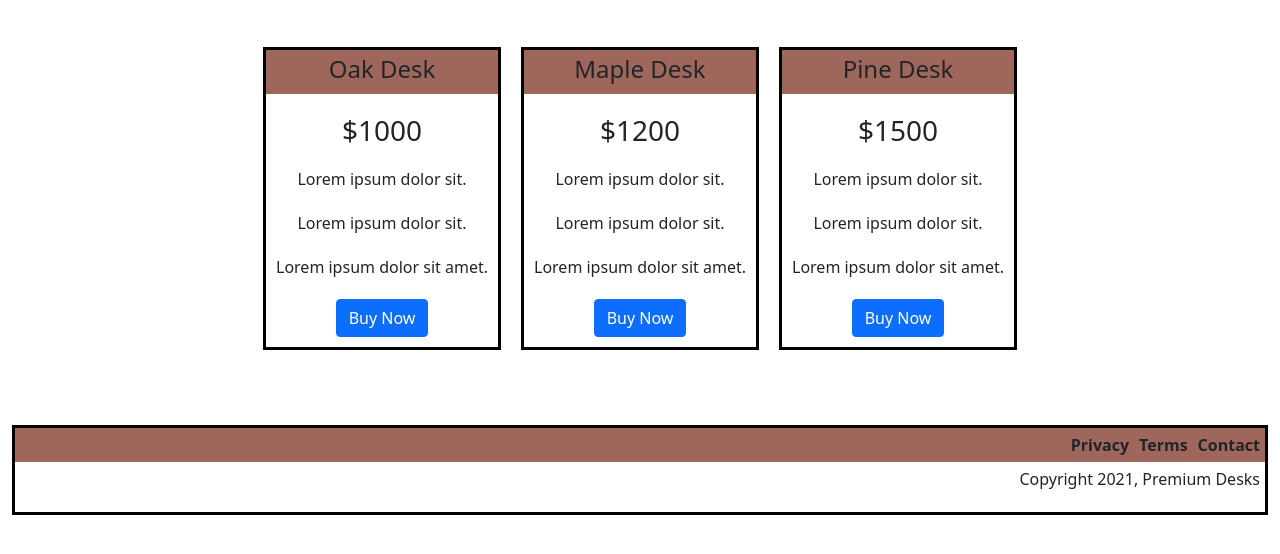
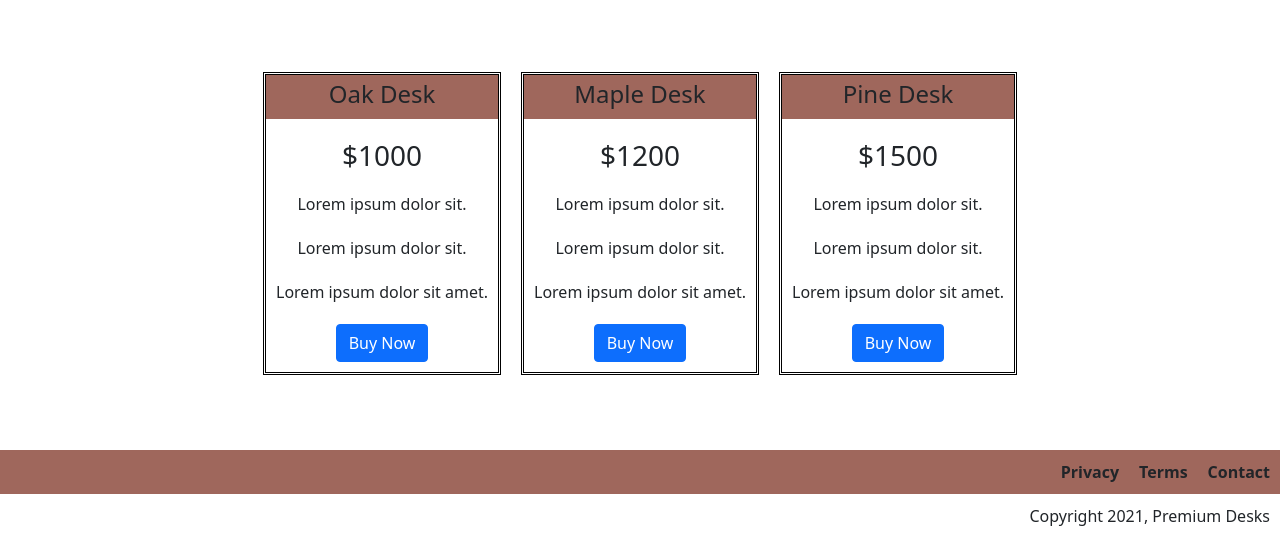
Before and after one commit to DavidL209IAF/david-lopez-landing-page-template-project, a plain HTML site: page index.html in a window 1280 px wide. Shown: the part 1293-1847 px from the top of the page. Before the commit the page ends 1808 px from the top, so only its background shows below. Drawn offline with nearby package versions, Linux system fonts and the light colour scheme.

Commit message:
minor edits to footer

```diff
--- a/index.html
+++ b/index.html
@@ -13,13 +13,13 @@
 <body>
     <div id="mainDiv" class="container-fluid">
         <div class="row">
-            <div class="col-12">
+            <div id ="mainCol" class="col-12">
                 <header id="header">
               <!--NavBar-->
                 <nav id = "nav-bar" class="navbar navbar-expand-md navbar-light">
-                    <img id = "header-img" src="deskLogo.PNG" alt="deskLogo" width="50" height="35">
+                    <img id = "header-img" class="margin10" src="deskLogo.PNG" alt="deskLogo" width="50" height="35">
                     <a id = "navBrand" class="navbar-brand" href="#">Premium Desks</a>
-                    <button class="navbar-toggler" type="button" data-toggle="collapse" data-target="#navbarNav1">
+                    <button class="navbar-toggler margin10" type="button" data-toggle="collapse" data-target="#navbarNav1">
                         <span class="navbar-toggler-icon"></span>
                       </button>
                       <div class="collapse navbar-collapse justify-content-center" id="navbarNav1">
@@ -110,11 +110,11 @@
                     <!--Footer-->
                      <div id="footerDiv">
                      <div id="links" class="d-flex justify-content-end">
-                        <p class="margin5"><b>Privacy</b></p>
-                        <p class="margin5"><b>Terms</b></p>
-                        <p class="margin5"><b>Contact</b></p>
+                        <p class="margin10"><b>Privacy</b></p>
+                        <p class="margin10"><b>Terms</b></p>
+                        <p class="margin10"><b>Contact</b></p>
                     </div>
-                    <div id="copyRight" class="d-flex justify-content-end margin5">
+                    <div id="copyRight" class="d-flex justify-content-end margin10">
                     <p >Copyright 2021, Premium Desks</p>
                 </div>
             </div>
--- a/styles.css
+++ b/styles.css
@@ -1,21 +1,45 @@
 #mainDiv{
     min-width: 310px;
+    height: 100vh;
 }
-#nav-bar{
-    margin-left: -12px;
-    width: 100%;
+
+body{
+    margin: 0px;
+    padding: 0px;
 }
+
+#mainCol{
+    padding: 0px;
+}
+
 #navBrand {
 font-family: serif;
+}
+
+.navbar {
+    position: fixed;
+    width: 100%;
+    background-color: #9F675C;
+  }
+  .navbar a {
+    float: right;
+    display: block;
+  }
+  .navbar a:hover {
+    background: #ddd;
+    color: black;
+  }
+
+  #testUl{
+    margin-left: -200px;
 }
 
 #emailForm{
     display: flex;
     flex-direction: column;
     align-items: center;
-    margin-top: 75px;
+    margin-top: 100px;
 }
-
 #email{
     width:25%;
 }
@@ -52,7 +76,7 @@ font-family: serif;
 }
 .priceBox{
     border-color: black;
-    border-style: solid;
+    border-style:double;
     display: flex;
     flex-direction: column;
     justify-content: center;
@@ -68,29 +92,7 @@ font-family: serif;
     margin-top: 0px;
     padding: 5px 0px 10px 0px;
 }
-#footerDiv{
-    border-color: black;
-    border-style: solid;
-}
-.margin5{
-margin: 5px;
-}
+
 #links{
     background-color: #9F675C;
 }
-.navbar {
-    position: fixed;
-    width: 100%;
-    background-color: #9F675C;
-  }
-  .navbar a {
-    float: right;
-    display: block;
-  }
-  .navbar a:hover {
-    background: #ddd;
-    color: black;
-  }
-#testUl{
-    margin-left: -200px;
-}
```
